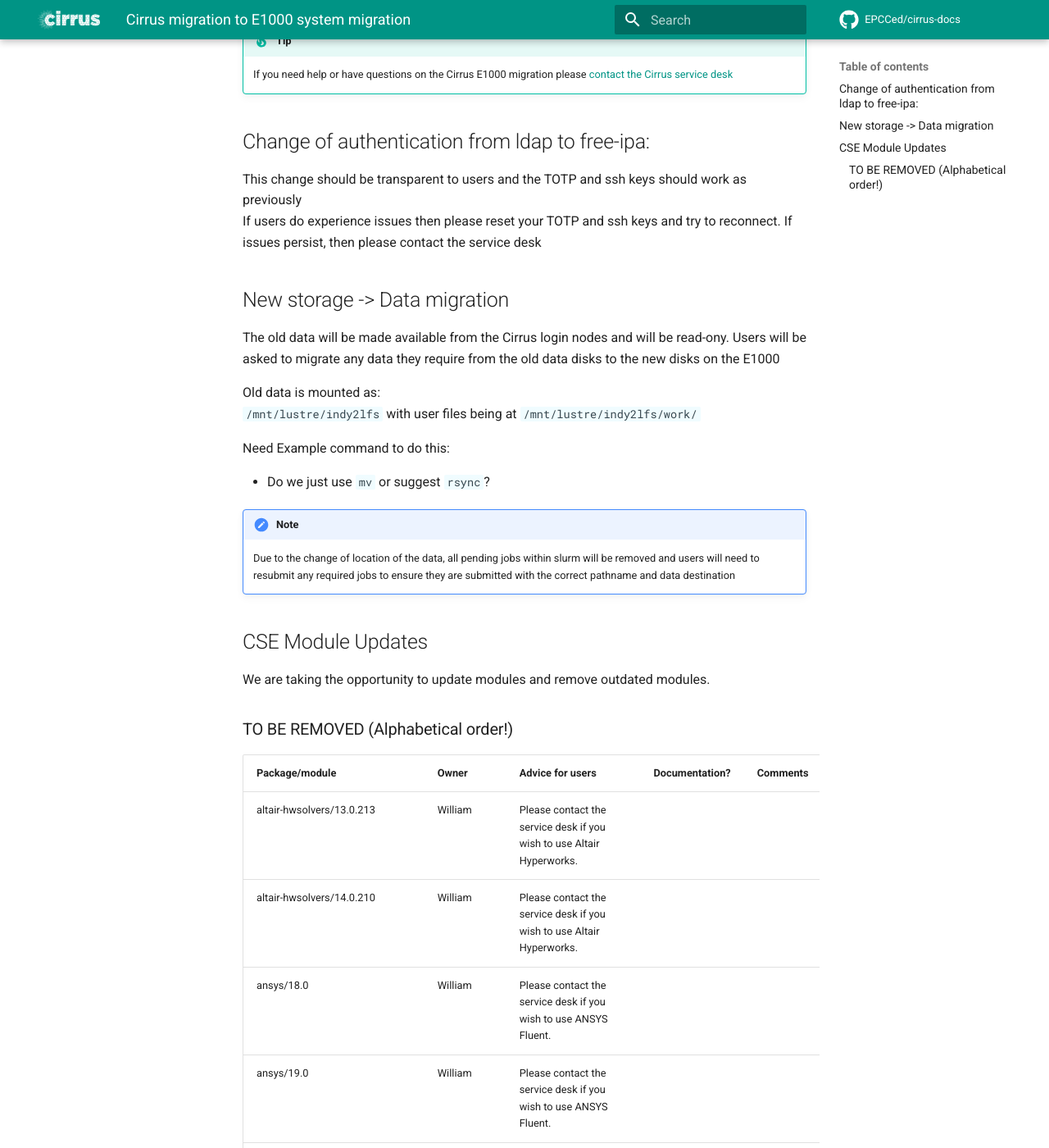
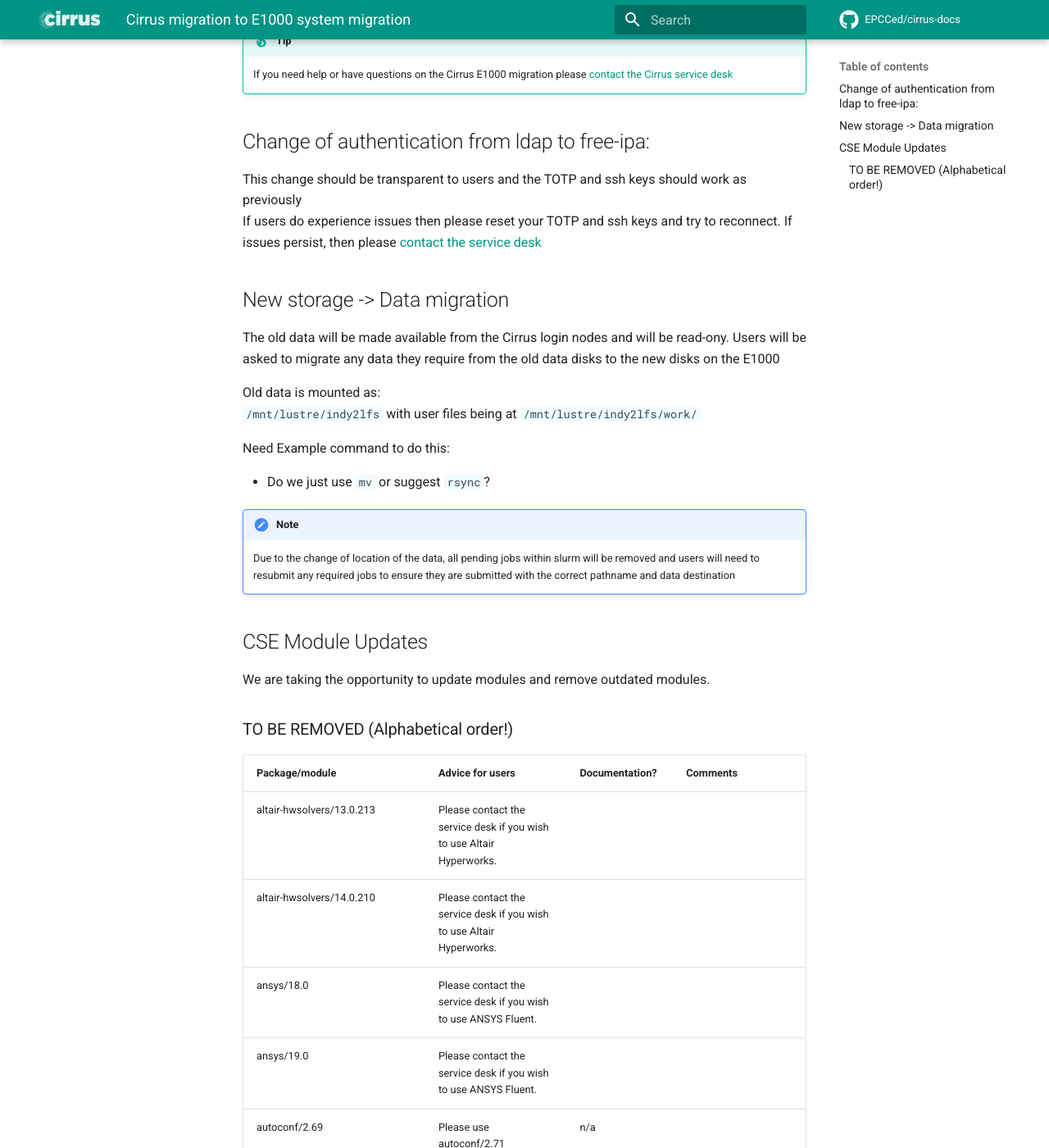
Before and after one commit to EPCCed/cirrus-docs, an MkDocs documentation site: the page built from docs/e1000-migration/index.md, in a window 1280 px wide and 1400 px high, scrolled down 418 px. Shown: the whole window at 82% size. Built offline with MkDocs 1.6.1 and Material for MkDocs 9.7.7, drawn with Linux system fonts in a browser that asks for light colours; comment, search, counter and statistics services are not loaded; some of the changed text lies outside the part shown.

Commit message:
Update index.md

```diff
--- a/docs/e1000-migration/index.md
+++ b/docs/e1000-migration/index.md
@@ -19,7 +19,7 @@
 
 This change should be transparent to users and the TOTP and ssh keys should work as previously
 If users do experience issues then please reset your TOTP and ssh keys and try to reconnect.
-If issues persist, then please contact the service desk
+If issues persist, then please [contact the service desk](mailto:support@cirrus.ac.uk)
 
 ## New storage -> Data migration
 
@@ -50,59 +50,50 @@
 <tbody>
 <tr>
 <th scope="col">Package/module</th>
-<th scope="col">Owner</th>
 <th scope="col">Advice for users</th>
 <th scope="col">Documentation?</th>
 <th scope="col">Comments</th></tr>
 <tr>
 <td>altair-hwsolvers/13.0.213</td>
-<td>William</td>
 <td>Please contact the service desk if you wish to use Altair Hyperworks.</td>
 <td><br /></td>
 <td><br /></td></tr>
 <tr>
 <td>altair-hwsolvers/14.0.210</td>
-<td>William</td>
 <td>Please contact the service desk if you wish to use Altair Hyperworks.</td>
 <td><br /></td>
 <td><br /></td></tr>
 <tr>
 <td>ansys/18.0</td>
-<td>William</td>
 <td>Please contact the service desk if you wish to use ANSYS Fluent.</td>
 <td><br /></td>
 <td><br /></td></tr>
 <tr>
 <td>ansys/19.0</td>
-<td>William</td>
 <td>Please contact the service desk if you wish to use ANSYS Fluent.</td>
 <td><br /></td>
 <td><br /></td></tr>
 <tr>
 <td>
 <p>autoconf/2.69</p></td>
-<td>MichaelB</td>
 <td>Please use autoconf/2.71</td>
 <td>n/a</td>
 <td><br /></td></tr>
 <tr>
 <td>
 <p class="p1"><span class="s1">bison/3.6.4<br /></span></p></td>
-<td>Sebastien</td>
 <td>Please use bison/3.8.2</td>
 <td><br /></td>
 <td><br /></td></tr>
 <tr>
 <td>
 <p>boost/1.67.0</p></td>
-<td>Xu</td>
 <td>Please use boost/1.84.0</td>
 <td>n/a</td>
 <td><br /></td></tr>
 <tr>
 <td>
 <p>boost/1.73.0</p></td>
-<td>Xu</td>
 <td>Please use boost/1.84.0</td>
 <td><br /></td>
 <td><br /></td></tr>
@@ -110,14 +101,12 @@
 <td>
 <p>cmake/3.17.3</p>
 <p>cmake/3.22.1</p></td>
-<td>Kevin</td>
 <td>Please use cmake/3.25.2</td>
 <td><br /></td>
 <td><br /></td></tr>
 <tr>
 <td>
 <p>CUnit/2.1.3</p></td>
-<td>William</td>
 <td>Please contact the service desk if you wish to use CUnit.</td>
 <td><br /></td>
 <td><br /></td></tr>
@@ -125,21 +114,18 @@
 <td>
 <p>dolfin/2019.1.0-intel-mpi</p>
 <p>dolfin/2019.1.0-mpt</p></td>
-<td>Sebastien</td>
 <td>Dolfin is no longer supported and will not be replaced.</td>
 <td><br /></td>
 <td>See also RFC 158</td></tr>
 <tr>
 <td>
 <p>eclipse/2020-09</p></td>
-<td>William</td>
 <td>Please contact the service desk if you wish to use Eclipse.</td>
 <td><br /></td>
 <td><br /></td></tr>
 <tr>
 <td>
 <p>expat/2.2.9</p></td>
-<td>MichaelB</td>
 <td>Please use expat/2.6.0</td>
 <td>n/a</td>
 <td><br /></td></tr>
@@ -179,35 +163,30 @@
 <p><span>flacs-cfd/21.2</span></p>
 <p><span>flacs-cfd/22.1</span></p>
 <p><br /></p></td>
-<td>Kevin</td>
 <td>Please contact the helpdesk if you wish to use FLACS.</td>
 <td>REMOVE documentation (but not yet)</td>
 <td><br /></td></tr>
 <tr>
 <td>
 <p>forge/22.1.3</p></td>
-<td>Kevin</td>
 <td>Please use forge/23.1.1</td>
 <td>UPDATE REQUIRED</td>
 <td>PENDING</td></tr>
 <tr>
 <td>
 <p class="p1"><span class="s1">gcc/6.2.0<br /></span></p></td>
-<td>William</td>
 <td>Please use gcc/8.2.0 or later</td>
 <td><br /></td>
 <td><br /></td></tr>
 <tr>
 <td>
 <p class="p1"><span class="s1">gcc/6.3.0<br /></span></p></td>
-<td>William</td>
 <td>Please use gcc/8.2.0 or later</td>
 <td><br /></td>
 <td><br /></td></tr>
 <tr>
 <td>
 <p class="p1"><span class="s1">gcc/12.2.0-offload<br /></span></p></td>
-<td>William</td>
 <td>Please use gcc/12.3.0-offload</td>
 <td><br /></td>
 <td><br /></td></tr>
@@ -216,14 +195,12 @@
 <p class="p1"><span class="s1">gdal/2.1.2-gcc</span></p>
 <p class="p1"><span class="s1">gdal/2.1.2-intel&nbsp;</span></p>
 <p class="p1"><span class="s1">gdal/2.4.4-gcc</span></p></td>
-<td>MichaelB</td>
 <td>Please use gcc/3.6.2-gcc</td>
 <td>n/a</td>
 <td><br /></td></tr>
 <tr>
 <td>
 <p class="p1"><span class="s1">git/2.21.0</span></p></td>
-<td><br /></td>
 <td>Please use git/2.37.3</td>
 <td><br /></td>
 <td>No change: automatically loads git/2.37.3 via epcc/utils</td></tr>
@@ -254,35 +228,30 @@
 <tr>
 <td>
 <p class="p1"><span class="s1">hdf5parallel/1.10.4-intel18-impi18</span></p></td>
-<td>William</td>
 <td>Please use hdf5parallel/1.14.3-intel20-impi20</td>
 <td><br /></td>
 <td><br /></td></tr>
 <tr>
 <td>
 <p class="p1"><span class="s1">hdf5parallel/1.10.6-gcc6-mpt225</span></p></td>
-<td>William</td>
 <td>Please use hdf5parallel/1.14.3-gcc10-mpt225</td>
 <td><br /></td>
 <td><br /></td></tr>
 <tr>
 <td>
 <p class="p1"><span class="s1">hdf5parallel/1.10.6-intel18-mpt225</span></p></td>
-<td>William</td>
 <td>Please use hdf5parallel/1.14.3-intel20-mpt225</td>
 <td><br /></td>
 <td><br /></td></tr>
 <tr>
 <td>
 <p class="p1"><span class="s1">hdf5parallel/1.10.6-intel19-mpt225</span></p></td>
-<td>William</td>
 <td>Please use hdf5parallel/1.14.3-intel20-mpt225</td>
 <td><br /></td>
 <td><br /></td></tr>
 <tr>
 <td>
 <p class="p1"><span class="s1">hdf5serial/1.10.6-intel18</span></p></td>
-<td>William</td>
 <td>Please use hdf5serial/1.14.3-intel20</td>
 <td><br /></td>
 <td><br /></td></tr>
@@ -328,67 +292,57 @@
 <tr>
 <td>
 <p>libxkbcommon/1.0.1</p></td>
-<td>William</td>
 <td>Please contact the service desk if you wish to use libxkbcommon.</td>
 <td><br /></td>
 <td><br /></td></tr>
 <tr>
 <td>
 <p class="p1"><span class="s1">libnsl/1.3.0&nbsp;</span></p></td>
-<td>Eleanor</td>
 <td>Please contact the helpdesk if you wish to use libnsl.</td>
 <td><br /></td>
 <td>Dependancy for STARCCM+.</td></tr>
 <tr>
 <td>
 <p><span>libpng/1.6.30</span></p></td>
-<td>(Xu)</td>
 <td>This is no longer supported as the central module.</td>
 <td><br /></td>
 <td><br /></td></tr>
 <tr>
 <td>
 <p class="p1"><span class="s1">libtirpc/1.2.6</span></p></td>
-<td>Eleanor</td>
 <td>Please contact the helpdesk if you wish to use libtirpc.</td>
 <td><br /></td>
 <td>Dependancy for STARCCM+.</td></tr>
 <tr>
 <td>
 <p class="p1"><span class="s1">libtool/2.4.6<br /></span></p></td>
-<td>Sebastien</td>
 <td>Please use libtool/2.4.7</td>
 <td><br /></td>
 <td><br /></td></tr>
 <tr>
 <td>nco/4.9.3</td>
-<td>William</td>
 <td>Please use nco/5.1.9</td>
 <td><br /></td>
 <td><br /></td></tr>
 <tr>
 <td>nco/4.9.7</td>
-<td>William</td>
 <td>Please use nco/5.1.9</td>
 <td><br /></td>
 <td><br /></td></tr>
 <tr>
 <td>ncview/2.1.7</td>
-<td>William</td>
 <td>Please use ncview/2.1.10</td>
 <td><br /></td>
 <td><br /></td></tr>
 <tr>
 <td>
 <p class="p1"><span class="s1">netcdf-parallel/4.6.2-intel18-impi18</span></p></td>
-<td>William</td>
 <td>Please use netcdf-parallel/4.9.2-intel20-impi20</td>
 <td><br /></td>
 <td><br /></td></tr>
 <tr>
 <td>
 <p class="p1"><span class="s1">netcdf-parallel/4.6.2-intel19-mpt225</span></p></td>
-<td>William</td>
 <td>Please use netcdf-parallel/4.9.2-intel20-mpt225</td>
 <td><br /></td>
 <td><br /></td></tr>
@@ -547,12 +486,10 @@
 <p>vasp-5.4.4-intel19-mpt220</p></td>
 <td><br /></td>
 <td><br /></td>
-<td><br /></td>
 <td>NO VASP5 at all?</td></tr>
 <tr>
 <td>
 <p>zlib/1.2.11</p></td>
-<td>Kevin</td>
 <td>Please use zlib/1.3.1</td>
 <td><br /></td>
 <td>nb. /usr/lib64 has 1.2.11</td></tr></tbody></table>
```
Also changed, not shown: other parts of docs/e1000-migration/index.md (+0 -25 lines).
